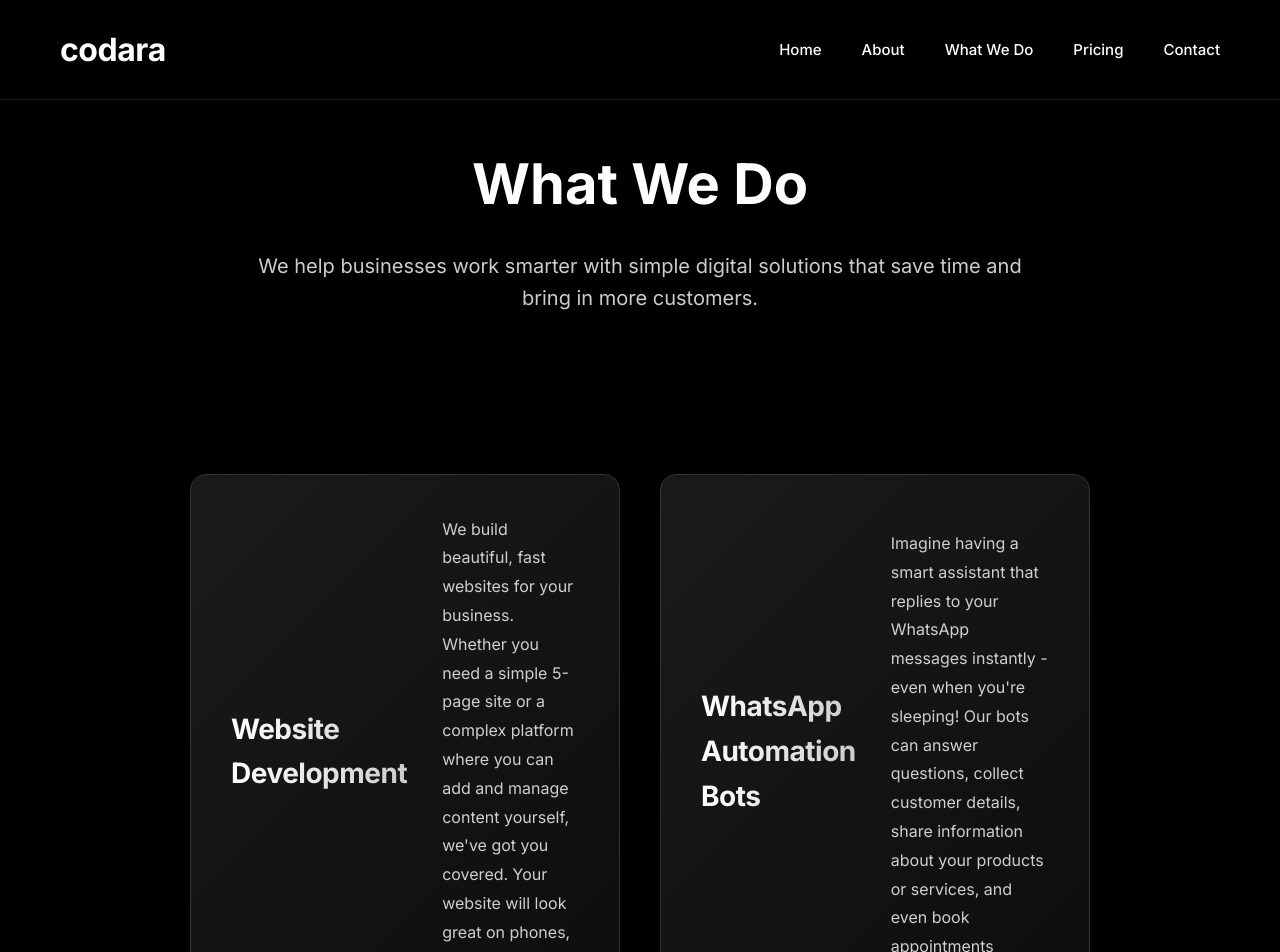
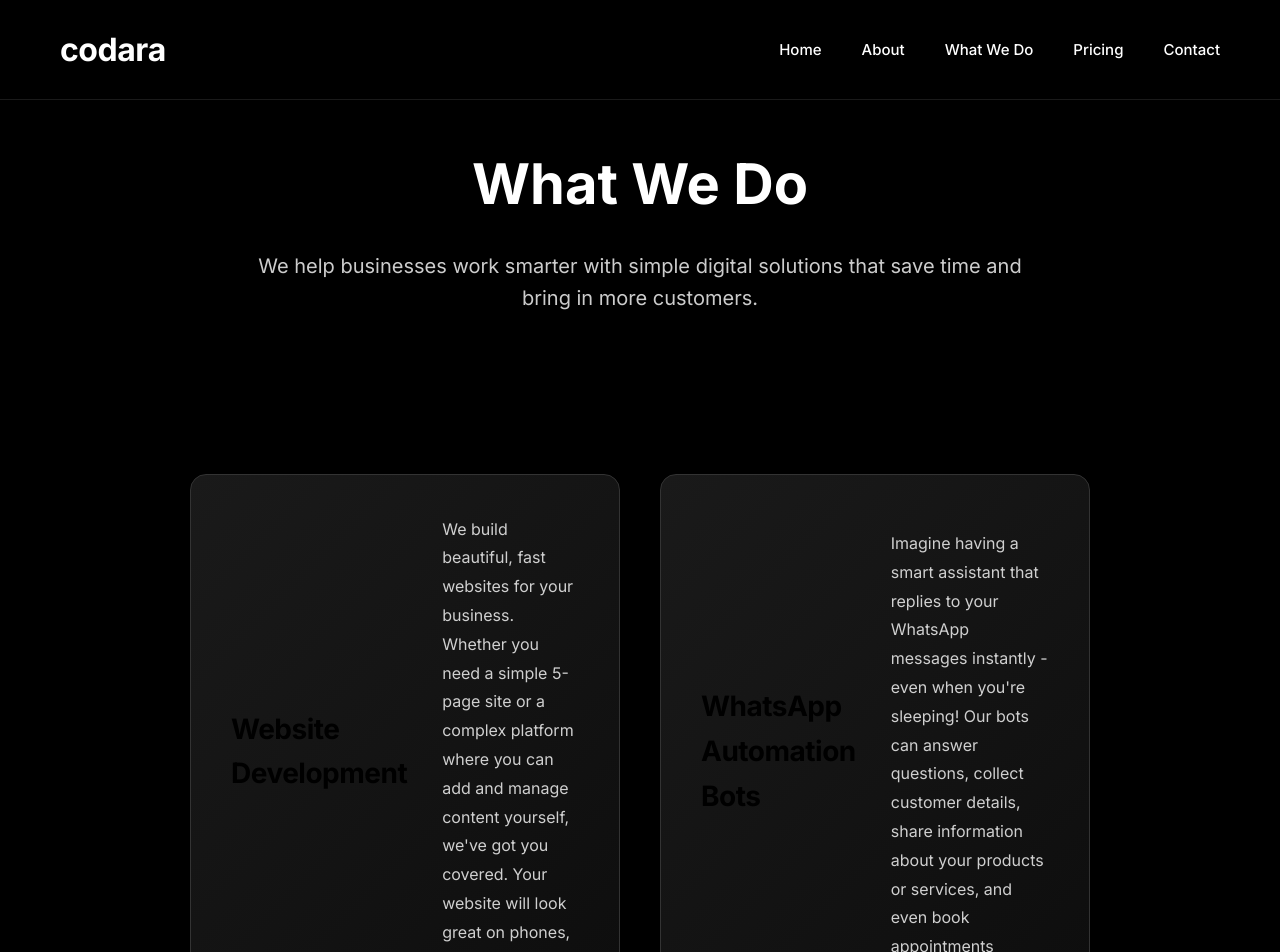
Before and after one commit to adxtya-codes/Codara, a Next.js app in the folder Desktop/codara/: page /what-we-do in a window 1280 px wide. Shown: the top 952 px of the page. Built offline with nearby package versions, Linux system fonts and the light colour scheme.

Commit message:
Fix service card styling conflict - restore original Services section pills

```diff
--- a/Desktop/codara/app/globals.css
+++ b/Desktop/codara/app/globals.css
@@ -3911,3 +3911,57 @@ body {
 .faq-icon.open {
     transform: rotate(180deg);
 }
+
+/* Fix: Make What We Do service cards more specific to avoid conflicts */
+.what-we-do-section .service-card {
+    background: linear-gradient(135deg, #1a1a1a 0%, #0d0d0d 100%) !important;
+    border: 1px solid #333333 !important;
+    box-shadow: 0 4px 20px rgba(0,0,0,0.5);
+    transition: all 0.4s ease !important;
+}
+
+.what-we-do-section .service-card:hover {
+    border-color: #666666 !important;
+    box-shadow: 0 8px 30px rgba(255,255,255,0.1);
+    transform: translateY(-12px) !important;
+}
+
+.what-we-do-section .service-title {
+    background: linear-gradient(90deg, #ffffff 0%, #cccccc 100%);
+    -webkit-background-clip: text;
+    -webkit-text-fill-color: transparent;
+    background-clip: text;
+}
+
+.what-we-do-section .service-description {
+    color: rgba(255,255,255,0.8) !important;
+}
+
+/* Remove generic service-card styles that conflict */
+.service-card {
+    background: none !important;
+    border: none !important;
+    box-shadow: none !important;
+}
+
+.service-card:hover {
+    border-color: initial !important;
+    box-shadow: none !important;
+    transform: none !important;
+}
+
+.service-icon {
+    display: block !important;
+}
+
+.service-title {
+    color: initial !important;
+    background: none !important;
+    -webkit-background-clip: initial !important;
+    -webkit-text-fill-color: initial !important;
+    background-clip: initial !important;
+}
+
+.service-description {
+    color: initial !important;
+}
```
